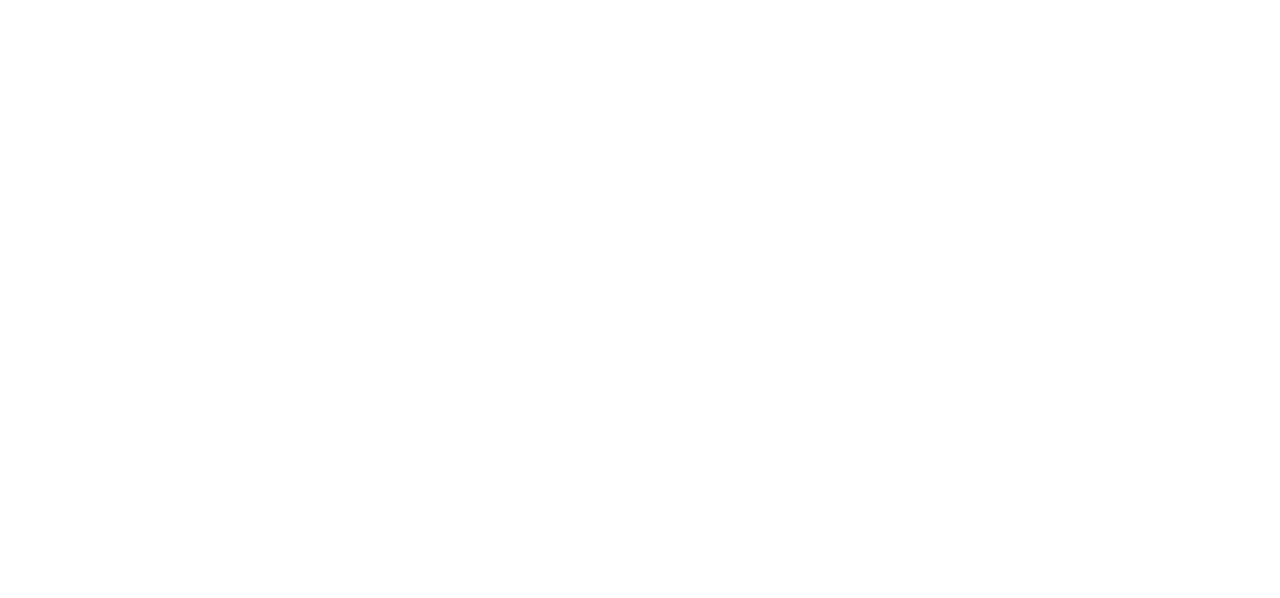
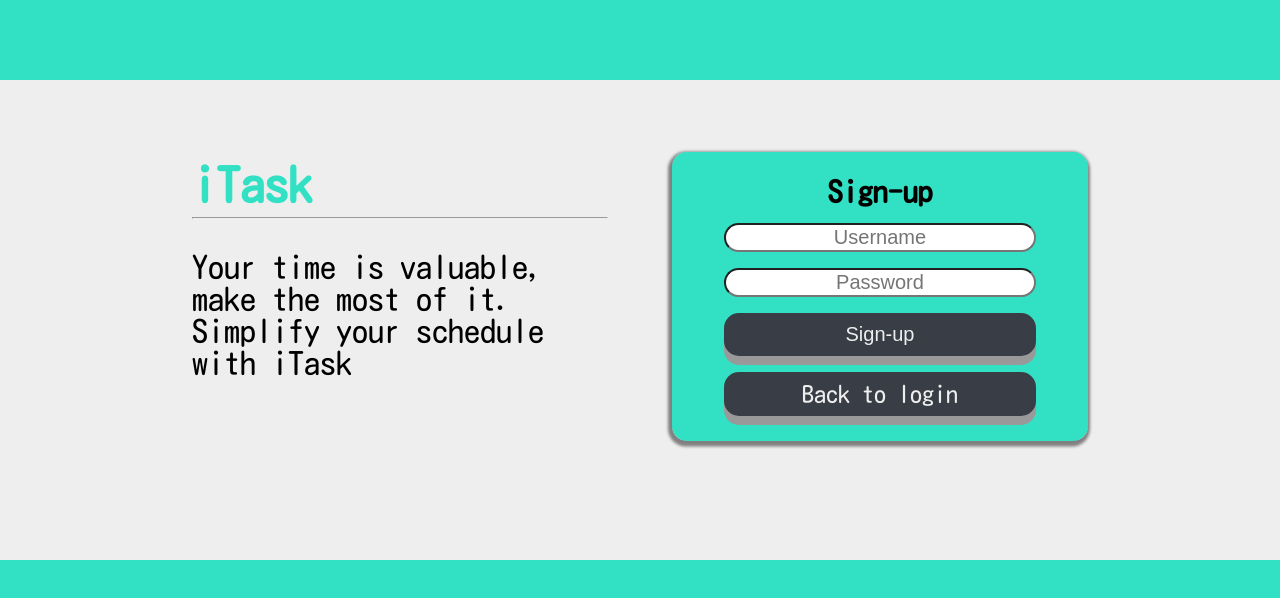
Before and after one commit to achangtroraleke/todo-project, a React (Create React App) app in the folder frontend/: page /register in a window 1280 px wide. Before the commit this address had no page. Shown: the top 598 px of the page. Built offline with nearby package versions, Linux system fonts and the light colour scheme.

Commit message:
Fixed Login

```diff
--- a/frontend/src/App.css
+++ b/frontend/src/App.css
@@ -563,7 +563,7 @@ background-color: var(--secondary-color);
 }
 
 .banner-group{
-
+  overflow: hidden;
   width: 500px;
 }
 
--- a/frontend/src/App.js
+++ b/frontend/src/App.js
@@ -10,6 +10,7 @@ import Home from './pages/HomePage';
 import PrivateRoute  from './utils/PrivateRoute';
 import { AuthProvider } from './context/AuthContext';
 import LandingPage from './pages/LandingPage';
+import RegisterPage from './pages/RegisterPage';
 
 
 
@@ -24,6 +25,7 @@ function App() {
           <Route path='/' element={<PrivateRoute/>}>
             <Route  path='/home' element={<Home/>}/>
           </Route>
+          <Route path='/register' element={<RegisterPage/>}/>
 
 
       </Routes>
--- a/frontend/src/components/LoginRegister.js
+++ b/frontend/src/components/LoginRegister.js
@@ -1,10 +1,14 @@
 import React, { useContext, useState } from "react";
 import AuthContext from "../context/AuthContext";
+import {useNavigate} from 'react-router-dom'
 
 
-const LoginRegister = ()=>{
+const LoginRegister = (props)=>{
+    let navigate = useNavigate()
     let {loginUser, user} = useContext(AuthContext)
-    const [isRegistering, setRegister] = useState('')
+
+
+
 
     const registerUser = async (e) =>{
         let response = fetch('/api/create-user/',{
@@ -13,32 +17,35 @@ const LoginRegister = ()=>{
                 'Content-Type': 'application/json',
             },
             body: JSON.stringify({'username':e.target.username.value, 'password':e.target.password.value})
+        }).then((response)=>{
+            if (response.status ===200){
+                alert("Success. Please Sign-in");
+                navigate('/welcome')
+            }
+            else {
+                alert('That username is taken.')
+            }
         })
-        if((await response).status !==200){
-            alert('Server Error occured during Sign-up. Please try again.')
-        }else{
-            alert('Registration Successful, Please Sign-in.')
-        }
 
     }
 
     return(
-        <div className="flex-column">
-            <div className="flex-column wrapper-box-shadow background rounded login center">
-            <h1 className="no-margin center">Login/Sign-Up</h1>
-            <form onSubmit={isRegistering?registerUser:loginUser} className="flex-column form-group">
+
+            <div className="flex-column wrapper-box-shadow background  login center">
+            <h1 className="no-margin center">Sign-up</h1>
+            <form onSubmit={props.register?registerUser:loginUser} className="flex-column form-group">
                 <input required className='center-text rounded' type="text" name='username' placeholder="Username"/>
                 <input required className='center-text rounded' type="password" name='password' placeholder="Password"/>
-                <input className="button-style pressable" type="submit" value='Login'/>
-                <input onClick={()=>{setRegister(true)
-                }} className="button-style pressable" type="submit" value='Register'/>
+                <input className="button-style pressable" type="submit" value={props.register?'Sign-up':'Login'}/>
+                {!props.register?<div onClick={()=>{navigate('/register')}} className="button-style pressable" >Register</div>:<div onClick={()=>{navigate('/')}} className="button-style pressable" >Back to login</div>}
 
             </form>
+
             </div>
 
 
 
-            </div>
+
 
     )
 }
--- a/frontend/src/pages/LandingPage.js
+++ b/frontend/src/pages/LandingPage.js
@@ -11,10 +11,11 @@ const LandingPage = () =>{
                     <div className="banner-group">
                         <h1 className="logo no-margin">iTask</h1>
                         <hr/>
-                        <p className="">Your time in valuable, make the most of it. Simplify your schedule with iTask</p>
+                        <p className="">Your time is valuable, make the most of it. Simplify your schedule with iTask</p>
                     </div>
-                    <div className="banner-group">
+                    <div className="banner-group wrapper-box-shadow background flex-column rounded">
                     <LoginRegister/>
+
                     </div>
                 </div>
                 </div>
--- /dev/null
+++ b/frontend/src/pages/RegisterPage.js
@@ -0,0 +1,27 @@
+import LoginRegister from "../components/LoginRegister";
+import React from "react";
+
+const RegisterPage = ()=>{
+
+
+    return(
+        <section className="container flex-column top-header background">
+        <div className="banner">
+        <div className="banner-content flex center vertical-center">
+            <div className="banner-group">
+                <h1 className="logo no-margin">iTask</h1>
+                <hr/>
+                <p className="">Your time is valuable, make the most of it. Simplify your schedule with iTask</p>
+            </div>
+            <div className="banner-group rounded wrapper-box-shadow">
+
+            <LoginRegister register={true}/>
+            </div>
+        </div>
+        </div>
+
+    </section>
+    )
+}
+
+export default RegisterPage
```
Also changed, not shown: 13 other files (tests, documents, lock files or other folders).
